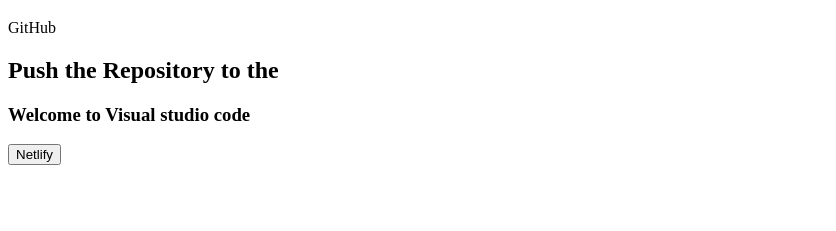
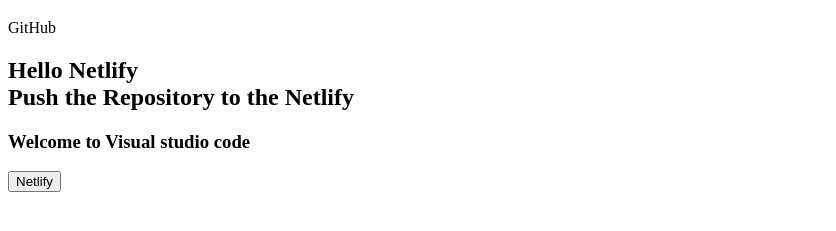
Before and after one commit to husna-zalakhan/my-awesome-project, a plain HTML site: page index.html in a window 1280 px wide. Shown: the part 61-292 px from the top of the page, without its empty margins (0-836 px from the left). Drawn offline with Linux system fonts and the light colour scheme.

Commit message:
undated h2

```diff
--- a/index.html
+++ b/index.html
@@ -9,7 +9,11 @@
   <body>
     <h1>Hello Git Repository</h1>
     GitHub
-    <h2>Push the Repository to the</h2>
+    <h2>
+      Hello Netlify
+      <br />
+      Push the Repository to the Netlify
+    </h2>
     <h3>Welcome to Visual studio code</h3>
     <button>Netlify</button>
 
```
